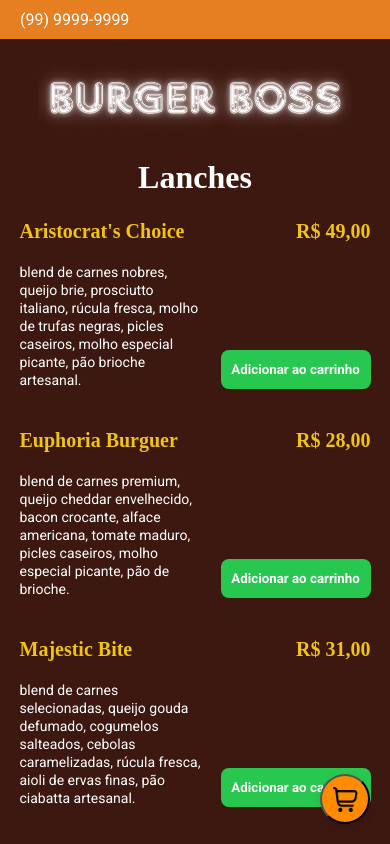
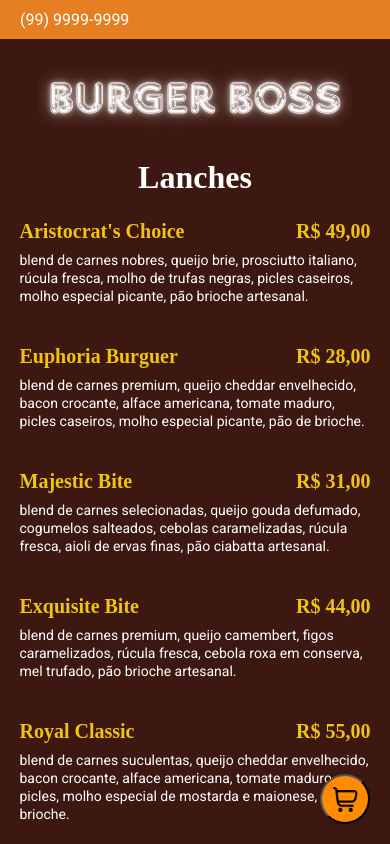
Before and after one commit to Igorrst/Burger-Boss, a React (Vite) app: page / in a window 390 px wide. Shown: the top 844 px of the page. Built offline with nearby package versions, Linux system fonts and the light colour scheme; a web font is replaced by a local one.

Commit message:
Alterando estrutura do componente SnackItem

```diff
--- a/src/components/SnackItem/SnackItem.module.css
+++ b/src/components/SnackItem/SnackItem.module.css
@@ -3,6 +3,7 @@
   justify-content: space-between;
   gap: 16px;
   width: 100%;
+  transition: 0.5s;
 }
 
 .img {
@@ -15,7 +16,6 @@
 .title {
   font-family: "Irish Grover";
   color: #f1c40f;
-  margin-bottom: 40px;
 }
 
 .button {
@@ -36,26 +36,31 @@
 
 .infosContainer {
   display: flex;
-  gap: 20px;
+  flex-direction: column;
+  gap: 50px;
 }
 
-.nameAndDescriptionContainer,
-.priceAndButtonContainer {
+.nameAndPriceContainer,
+.descriptionAndButtonContainer {
   display: flex;
-  flex-direction: column;
-}
-
-.priceAndButtonContainer {
-  align-items: flex-end;
   justify-content: space-between;
 }
 
+/* .priceAndButtonContainer {
+  align-items: flex-end;
+  justify-content: space-between;
+} */
+
 .description {
   color: #fff;
-  width: 100%;
+  width: 80%;
 }
 
 @media (max-width: 768px) {
+  .infosContainer {
+    gap: 8px;
+  }
+
   .img {
     display: none;
   }
@@ -63,10 +68,21 @@
   .description {
     font-size: 14px;
     line-height: 18px;
+    width: 100%;
   }
 
   .title {
     font-size: 20px;
-    margin-bottom: 20px;
+  }
+
+  .button {
+    display: none;
+  }
+
+  .snack:hover {
+    background-color: rgba(230, 126, 34, 0.3);
+    padding: 3px;
+    border-radius: 4px;
+    cursor: pointer;
   }
 }
--- a/src/components/SnackItem/index.jsx
+++ b/src/components/SnackItem/index.jsx
@@ -5,13 +5,15 @@ export default function SnackItem({ name, imgUrl, description, price }) {
   return (
     <li className={styles.snack}>
       <img className={styles.img} src={imgUrl} alt={name} />
-      <div className={styles.nameAndDescriptionContainer}>
-        <h2 className={styles.title}>{name}</h2>
-        <p className={styles.description}>{description}</p>
-      </div>
-      <div className={styles.priceAndButtonContainer}>
-        <h2 className={styles.title}>R$ {price}</h2>
-        <button className={styles.button}>Adicionar ao carrinho</button>
+      <div className={styles.infosContainer}>
+        <div className={styles.nameAndPriceContainer}>
+          <h2 className={styles.title}>{name}</h2>
+          <h2 className={styles.title}>R$ {price}</h2>
+        </div>
+        <div className={styles.descriptionAndButtonContainer}>
+          <p className={styles.description}>{description}</p>
+          <button className={styles.button}>Adicionar ao carrinho</button>
+        </div>
       </div>
     </li>
   );
```
